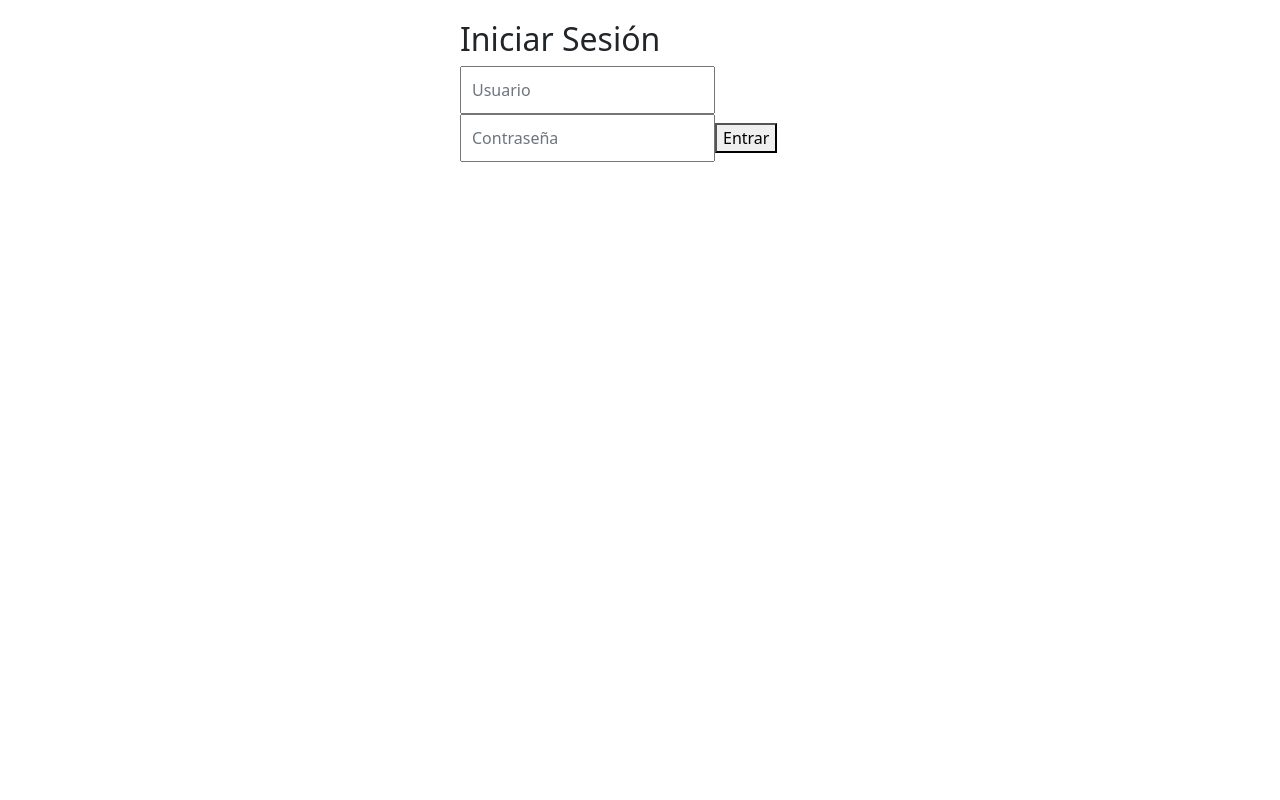
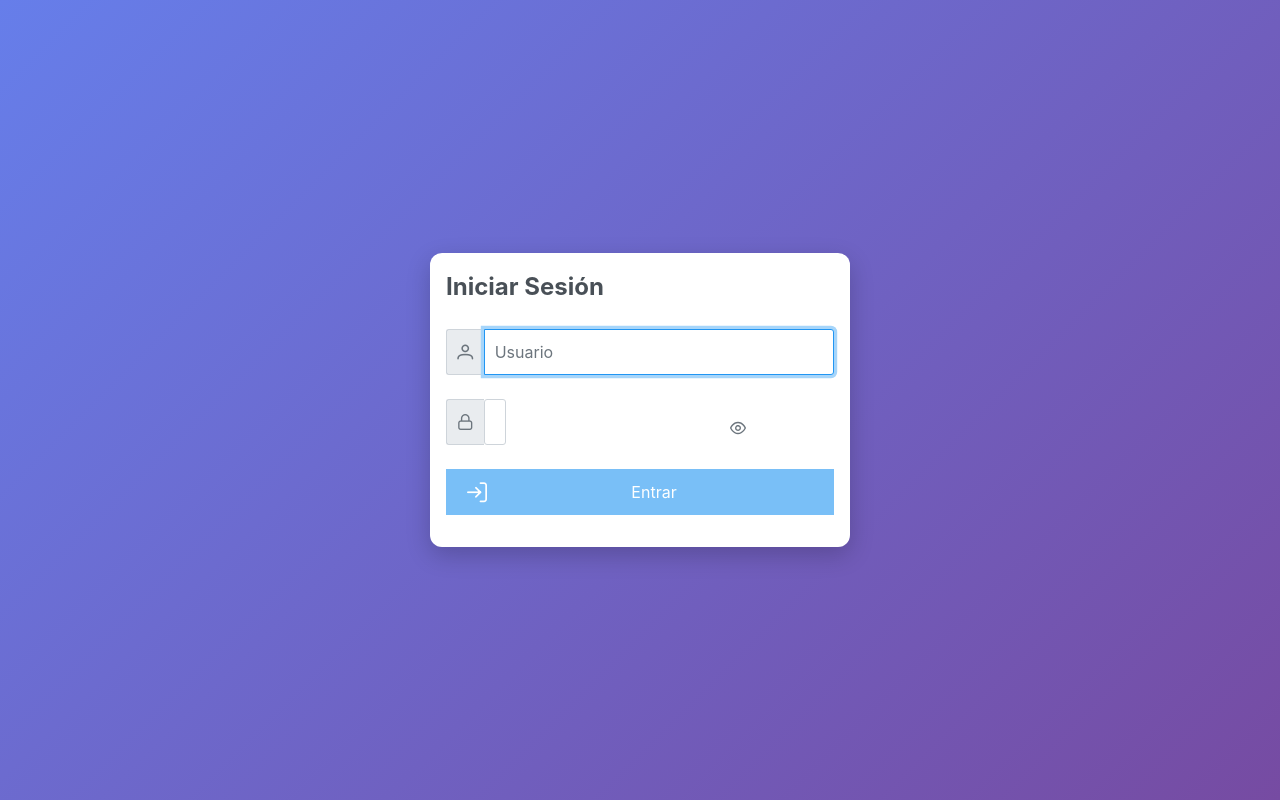
Before and after one commit to Karen24Her/zoo-web-app, a React (Create React App) app: page /login in a window 1280 px wide. Built offline with nearby package versions, Linux system fonts and the light colour scheme.

Commit message:
Cambio interfaz login

```diff
--- a/src/components/login.js
+++ b/src/components/login.js
@@ -1,17 +1,49 @@
-import React, { useState } from 'react';
+import React, { useState, useEffect, useRef } from 'react';
 import axios from 'axios';
 import { useNavigate } from 'react-router-dom';
+
+import { InputText } from 'primereact/inputtext';
+import { Password } from 'primereact/password';
+import { Button } from 'primereact/button';
+import { Card } from 'primereact/card';
+import { Message } from 'primereact/message';
 
 export default function Login() {
     const [form, setForm] = useState({ username: '', password: '' });
     const [error, setError] = useState('');
+    const [touched, setTouched] = useState({ username: false, password: false });
     const navigate = useNavigate();
+    const userRef = useRef(null);
 
-    const handleChange = e => setForm({ ...form, [e.target.name]: e.target.value });
+    useEffect(() => {
+        userRef.current?.focus();
+    }, []);
+
+    const handleChange = e => {
+        const { name, value } = e.target;
+        setForm(prev => ({ ...prev, [name]: value }));
+    };
+
+    const handleBlur = e => {
+        const { name } = e.target;
+        setTouched(prev => ({ ...prev, [name]: true }));
+    };
+
+    const validate = () => {
+        return {
+            username: form.username.trim() === '',
+            password: form.password.trim() === '',
+        };
+    };
+
+    const errors = validate();
+    const isFormValid = !errors.username && !errors.password;
 
     const handleSubmit = async e => {
         e.preventDefault();
         setError('');
+        if (!isFormValid) return;
+
         try {
             const res = await axios.post('https://taller-api-restful-izu0.onrender.com/api/auth/login', form);
             localStorage.setItem('jwtToken', res.data.token);
@@ -23,12 +55,102 @@ export default function Login() {
     };
 
     return (
-        <form onSubmit={handleSubmit} style={{ maxWidth: 400, margin: 'auto', padding: 20 }}>
-            <h2>Iniciar Sesión</h2>
-            <input name="username" value={form.username} onChange={handleChange} placeholder="Usuario" required />
-            <input name="password" type="password" value={form.password} onChange={handleChange} placeholder="Contraseña" required />
-            <button type="submit">Entrar</button>
-            {error && <p style={{ color: 'red' }}>{error}</p>}
-        </form>
+        <div
+            style={{
+                height: '100vh',
+                display: 'flex',
+                justifyContent: 'center',
+                alignItems: 'center',
+                background: 'linear-gradient(135deg, #667eea 0%, #764ba2 100%)',
+                padding: '1rem',
+            }}
+        >
+            <Card
+                title="Iniciar Sesión"
+                style={{
+                    width: '100%',
+                    maxWidth: 420,
+                    boxShadow: '0 8px 24px rgba(0,0,0,0.2)',
+                    borderRadius: 12,
+                    backgroundColor: 'white',
+                }}
+            >
+                <form onSubmit={handleSubmit} noValidate>
+                    <div className="p-field p-inputgroup" style={{ marginBottom: 24 }}>
+                        <span className="p-inputgroup-addon" aria-hidden="true">
+                            <i className="pi pi-user" />
+                        </span>
+                        <InputText
+                            id="username"
+                            name="username"
+                            value={form.username}
+                            onChange={handleChange}
+                            onBlur={handleBlur}
+                            placeholder="Usuario"
+                            ref={userRef}
+                            aria-describedby="username-help"
+                            aria-invalid={errors.username && touched.username}
+                            className={errors.username && touched.username ? 'p-invalid' : ''}
+                            autoComplete="username"
+                            style={{ transition: 'border-color 0.3s ease' }}
+                            required
+                        />
+                    </div>
+                    {errors.username && touched.username && (
+                        <small id="username-help" className="p-error" style={{ marginBottom: 12, display: 'block' }}>
+                            El usuario es obligatorio.
+                        </small>
+                    )}
+
+                    <div className="p-field p-inputgroup" style={{ marginBottom: 24 }}>
+                        <span className="p-inputgroup-addon" aria-hidden="true">
+                            <i className="pi pi-lock" />
+                        </span>
+                        <Password
+                            id="password"
+                            name="password"
+                            value={form.password}
+                            onChange={handleChange}
+                            onBlur={handleBlur}
+                            placeholder="Contraseña"
+                            feedback={false}
+                            toggleMask
+                            aria-describedby="password-help"
+                            aria-invalid={errors.password && touched.password}
+                            className={errors.password && touched.password ? 'p-invalid' : ''}
+                            autoComplete="current-password"
+                            required
+                            style={{ width: '100%' }}   // Aquí está el ajuste clave
+                            inputClassName="p-inputtext"
+                        />
+                    </div>
+                    {errors.password && touched.password && (
+                        <small id="password-help" className="p-error" style={{ marginBottom: 12, display: 'block' }}>
+                            La contraseña es obligatoria.
+                        </small>
+                    )}
+
+                    <Button
+                        label="Entrar"
+                        icon="pi pi-sign-in"
+                        iconPos="left"
+                        type="submit"
+                        className="p-button-rounded p-button-lg"
+                        style={{ width: '100%' }}
+                        disabled={!isFormValid}
+                    />
+
+                    {error && (
+                        <Message
+                            severity="error"
+                            text={error}
+                            style={{ marginTop: 20 }}
+                            aria-live="assertive"
+                            role="alert"
+                        />
+                    )}
+                </form>
+            </Card>
+        </div>
     );
 }
```
